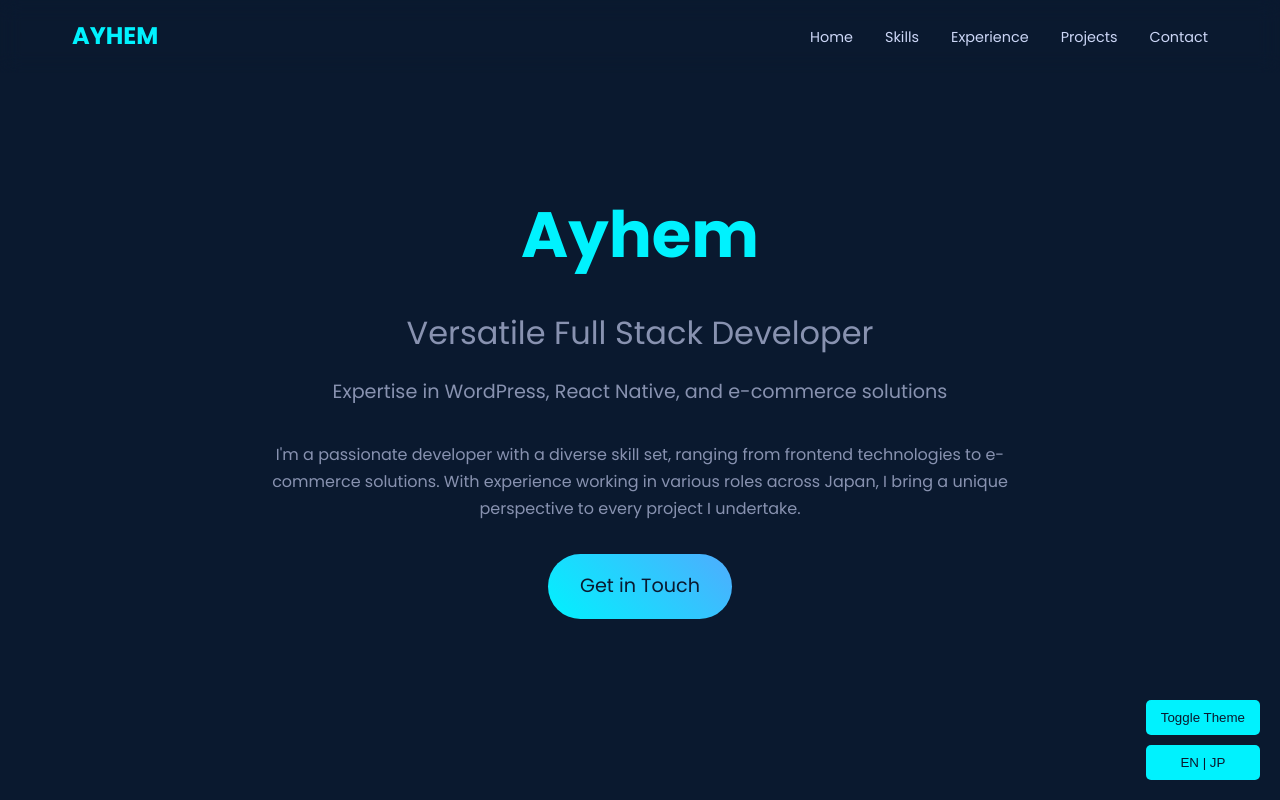
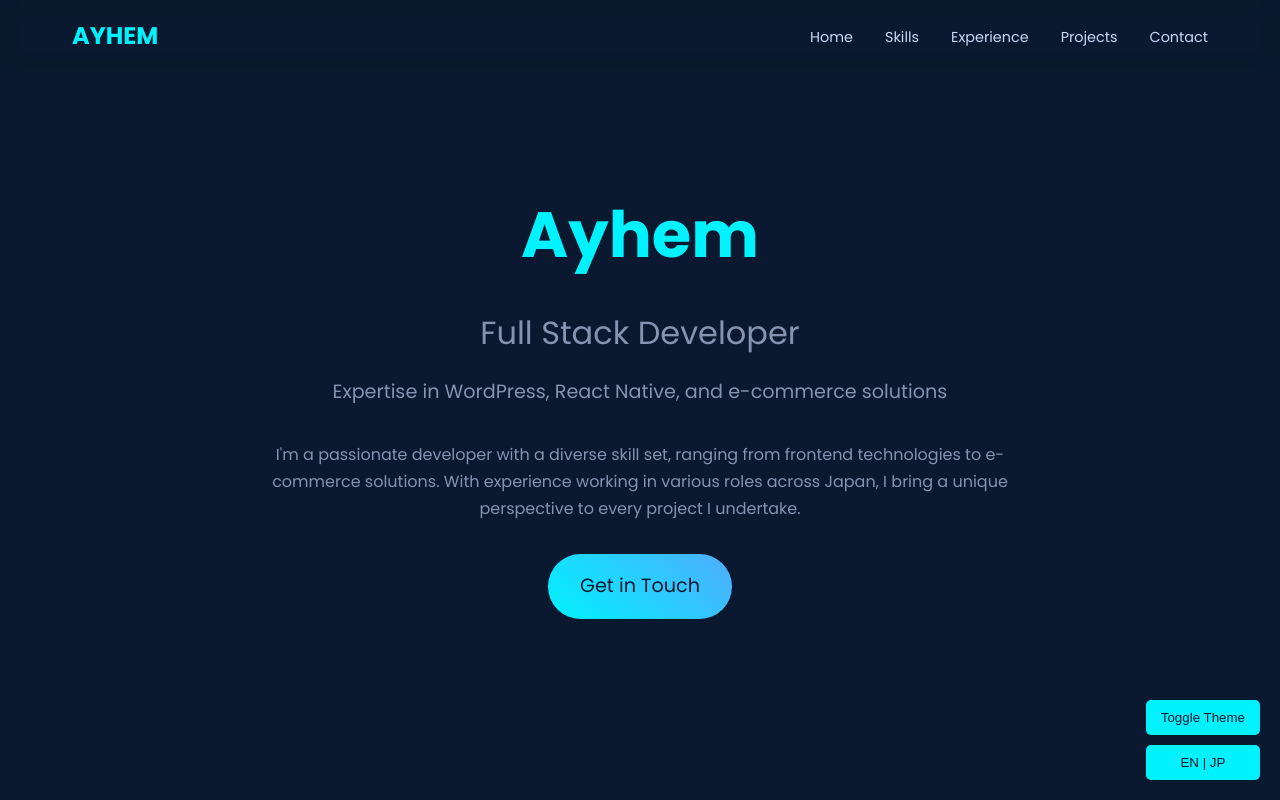
Before and after one commit to 41FUTURE/aiham, a plain HTML site: page index.html in a window 1280 px wide. Shown: the top 800 px of the page. Drawn offline with Linux system fonts and the light colour scheme.

Commit message:
Update index.html

```diff
--- a/index.html
+++ b/index.html
@@ -427,7 +427,7 @@ h1, h2, h3 {
         <section id="home" class="hero">
             <div class="container">
                 <h1 data-lang data-en="Ayhem" data-ja="アイハム">Ayhem</h1>
-                <p class="tagline" data-lang data-en="Full Stack Developer" data-ja="多才なフルスタック開発者">Versatile Full Stack Developer</p>
+                <p class="tagline" data-lang data-en="Full Stack Developer" data-ja="多才なフルスタック開発者">Full Stack Developer</p>
                 <p class="expertise" data-lang data-en="Expertise in WordPress, React Native, and e-commerce solutions" data-ja="WordPress、React Native、Eコマースソリューションの専門知識">Expertise in WordPress, React Native, and e-commerce solutions</p>
                 <div class="about-me">
                     <p data-lang data-en="I'm a passionate developer with a diverse skill set, ranging from frontend technologies to e-commerce solutions. With experience working in various roles across Japan, I bring a unique perspective to every project I undertake." data-ja="私は、フロントエンド技術からEコマースソリューションまで、幅広いスキルセットを持つ情熱的な開発者です。日本全国で様々な役割を経験してきたことで、各プロジェクトに独自の視点をもたらします。">I'm a passionate developer with a diverse skill set, ranging from frontend technologies to e-commerce solutions. With experience working in various roles across Japan, I bring a unique perspective to every project I undertake.</p>
```
